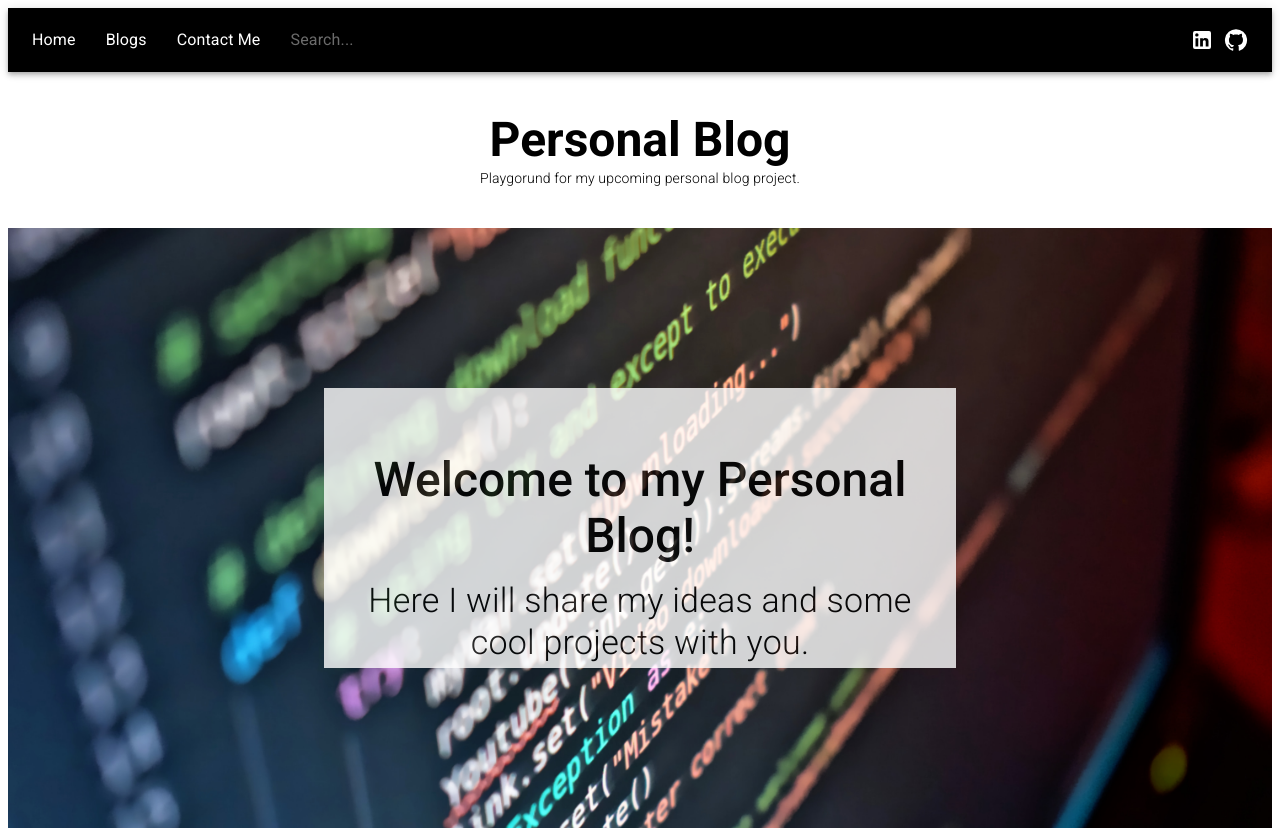
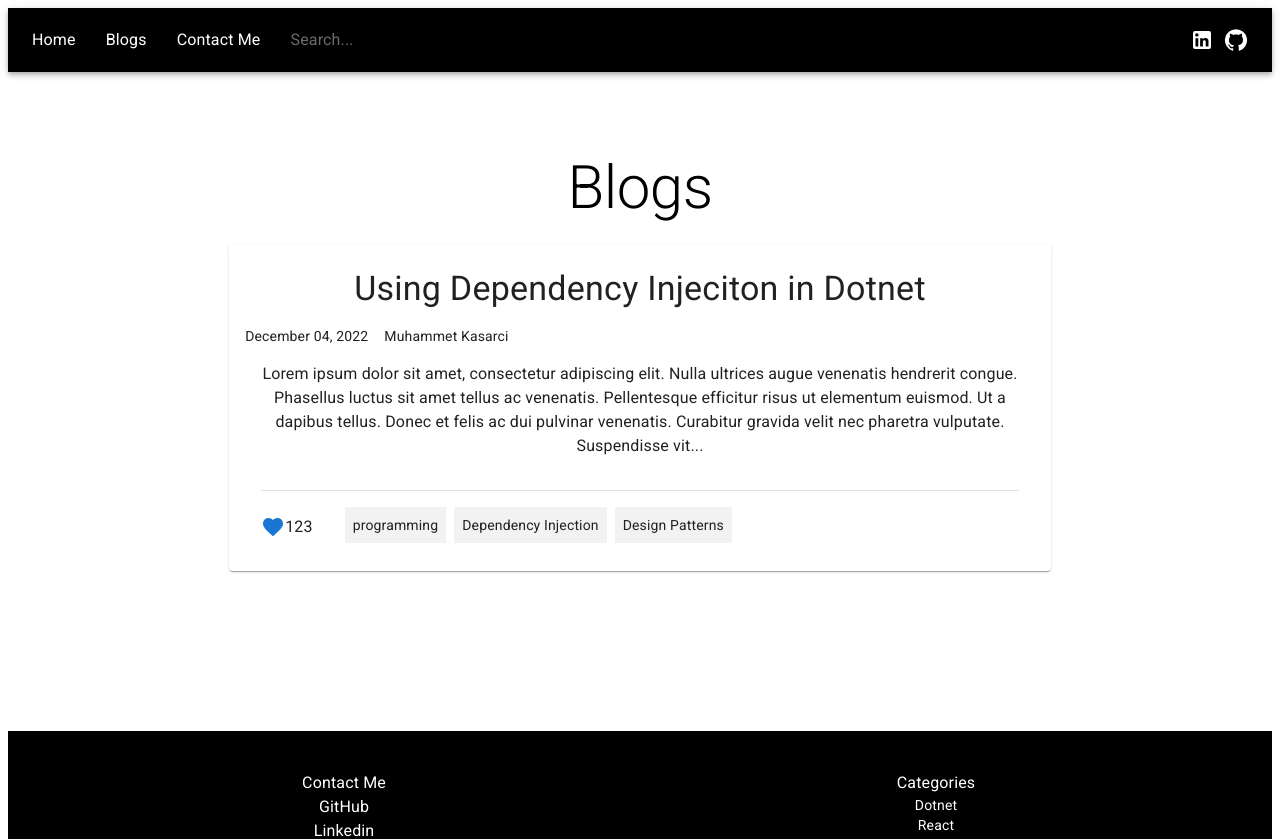
Before and after one commit to kasarci/react-blog-UI, a React (Create React App) app: page /blogs in a window 1280 px wide. Shown: the top 839 px of the page. Built offline with nearby package versions, Linux system fonts and the light colour scheme.

Commit message:
Added Blogs page.

```diff
--- a/src/App.tsx
+++ b/src/App.tsx
@@ -4,6 +4,7 @@ import { BrowserRouter as Router, Routes, Route } from 'react-router-dom'
 import Home from "./pages/Home";
 import Post from "./pages/Post";
 import NotFound from "./pages/NotFound";
+import Blogs from "./pages/Blogs";
 
 function App() {
   return (
@@ -13,7 +14,7 @@ function App() {
 
         <Routes>
           <Route path="/" element={ <Home /> } />
-          <Route path="/blogs" element={ <Home /> } />
+          <Route path="/blogs" element={ <Blogs /> } />
           <Route path="/post" element={ <Post /> } />
           <Route path="*" element={ <NotFound /> } />
         </Routes>
--- /dev/null
+++ b/src/components/tags/Tags.tsx
@@ -0,0 +1,24 @@
+import { Typography } from '@mui/material';
+import { Box } from '@mui/system';
+
+interface Props {
+  tags?: string[];
+}
+
+const Tags = (props: Props) => {
+  return (
+    <Box margin='0'>
+      <Box display='flex' flexDirection='row' flexWrap='wrap' gap='0.5rem'>
+        {props.tags?.map((tag:string) => {
+          return (
+            <Box sx={{backgroundColor:'#f2f2f2'}}>
+              <Typography variant='body2' padding='0.5rem' >{tag}</Typography>
+            </Box>
+          )
+        })}
+      </Box>
+    </Box>
+  )
+}
+
+export default Tags
--- /dev/null
+++ b/src/pages/Blogs.tsx
@@ -0,0 +1,76 @@
+import { Favorite } from '@mui/icons-material';
+import { Box, Card, CardContent, Divider, Typography } from '@mui/material'
+import React, { useEffect } from 'react'
+import Tags from '../components/tags/Tags';
+import { IPost } from '../interfaces/IPost';
+
+type Props = {}
+
+const Blogs = (props: Props) => {
+
+  useEffect(() => {
+    // fetch post data from the API
+
+  });
+
+  let testPost : IPost = {
+    title: 'Using Dependency Injeciton in Dotnet',
+    writerName: 'Muhammet Kasarci',
+    dateTime: 'December 04, 2022',
+    categories: ['Programming', 'C#', 'dotnet'],
+    tags: ['programming', 'Dependency Injection', 'Design Patterns'],
+    comments: [
+      { comment: `Lorem ipsum dolor sit amet, consectetur adipiscing elit. Nulla ultrices augue venenatis hendrerit congue. Phasellus luctus sit amet tellus ac venenatis. Pellentesque efficitur risus ut elementum euismod. Ut a dapibus tellus. Donec et felis ac dui pulvinar venenatis. Curabitur gravida velit nec pharetra vulputate. Suspendisse vitae tempus elit.
+      Proin interdum ligula nec est faucibus, blandit lacinia neque lacinia. Cras quis quam arcu. Duis sodales urna ut vehicula tristique. Nam malesuada tempus turpis, a convallis sem tristique nec. Phasellus tempus quam eu lorem posuere iaculis. Nam convallis ligula id tortor finibus, in sollicitudin urna sodales. Fusce at nibh a tellus scelerisque feugiat. Suspendisse fringilla gravida dapibus.`,
+      writerName: 'Furkan Kasarci',
+      date: 'December 04, 2022' },
+      { comment: `Nullam iaculis molestie pellentesque. Mauris dignissim faucibus arcu, eget eleifend ipsum mollis et. Mauris porttitor erat nunc, nec vulputate orci facilisis et. Maecenas elementum neque diam, quis sagittis diam egestas in. Sed quis mauris nunc. Phasellus dapibus volutpat lobortis. Sed euismod ipsum at velit iaculis, id accumsan nibh varius. Proin dictum, tellus at sagittis pellentesque, arcu augue aliquet risus, ac pharetra nibh justo ac arcu. Aliquam varius purus eu arcu tristique, at tincidunt lectus commodo. Curabitur ornare ultricies nunc. Curabitur consectetur venenatis nisl, porta sollicitudin mi aliquet eu. Nullam sollicitudin eros id ipsum pellentesque, quis mollis lectus eleifend. Nunc nibh leo, rhoncus eu volutpat eget, vehicula eget odio. Curabitur cursus dapibus dolor vel finibus. Curabitur at nisl placerat, tempor turpis viverra, ultrices enim. Donec quis enim est.`,
+      writerName: 'Omer Kasarci',
+      date: 'Devember 05, 2022' }
+    ],
+    likes: 123,
+    post: `Lorem ipsum dolor sit amet, consectetur adipiscing elit. Nulla ultrices augue venenatis hendrerit congue. Phasellus luctus sit amet tellus ac venenatis. Pellentesque efficitur risus ut elementum euismod. Ut a dapibus tellus. Donec et felis ac dui pulvinar venenatis. Curabitur gravida velit nec pharetra vulputate. Suspendisse vitae tempus elit.
+    Proin interdum ligula nec est faucibus, blandit lacinia neque lacinia. Cras quis quam arcu. Duis sodales urna ut vehicula tristique. Nam malesuada tempus turpis, a convallis sem tristique nec. Phasellus tempus quam eu lorem posuere iaculis. Nam convallis ligula id tortor finibus, in sollicitudin urna sodales. Fusce at nibh a tellus scelerisque feugiat. Suspendisse fringilla gravida dapibus. Integer in risus ultrices, commodo sem iaculis, aliquet dui. Quisque a velit ac est ultricies vestibulum et in ex.
+    Praesent a tellus lorem. Ut faucibus libero ac ex consectetur, tristique pulvinar orci ornare. Phasellus mattis sagittis nisi, dignissim facilisis nisi dapibus nec. Vestibulum et diam nec neque imperdiet vestibulum. Proin sit amet imperdiet nunc, a varius purus. Donec condimentum massa eu sem pulvinar convallis. Nunc interdum posuere nisl, a tempor lorem malesuada eget. Donec malesuada consectetur lorem, et consectetur nisl. Vestibulum ante ipsum primis in faucibus orci luctus et ultrices posuere cubilia curae; In a quam nec dolor vehicula vehicula.
+    Nullam iaculis molestie pellentesque. Mauris dignissim faucibus arcu, eget eleifend ipsum mollis et. Mauris porttitor erat nunc, nec vulputate orci facilisis et. Maecenas elementum neque diam, quis sagittis diam egestas in. Sed quis mauris nunc. Phasellus dapibus volutpat lobortis. Sed euismod ipsum at velit iaculis, id accumsan nibh varius. Proin dictum, tellus at sagittis pellentesque, arcu augue aliquet risus, ac pharetra nibh justo ac arcu. Aliquam varius purus eu arcu tristique, at tincidunt lectus commodo. Curabitur ornare ultricies nunc. Curabitur consectetur venenatis nisl, porta sollicitudin mi aliquet eu. Nullam sollicitudin eros id ipsum pellentesque, quis mollis lectus eleifend. Nunc nibh leo, rhoncus eu volutpat eget, vehicula eget odio. Curabitur cursus dapibus dolor vel finibus. Curabitur at nisl placerat, tempor turpis viverra, ultrices enim. Donec quis enim est.
+    Cras pharetra elit dui. Sed a tincidunt lacus, in feugiat nibh. Aliquam sed libero sit amet elit suscipit dapibus a ut velit. Nunc tristique nibh quam, sed lacinia odio elementum at. Maecenas iaculis nec nisi a congue. Vestibulum ante ipsum primis in faucibus orci luctus et ultrices posuere cubilia curae; Vivamus vehicula tincidunt lacus ut aliquet. Vestibulum lobortis et nisi id laoreet. Etiam quam nunc, ornare a venenatis vitae, fringilla nec metus. Morbi malesuada aliquet risus vitae laoreet. Phasellus ac leo vulputate, convallis velit at, consectetur purus. Sed sed auctor eros.`
+  };
+
+  return (
+    <Box sx={{
+      display: 'flex',
+      alignItems: 'center',
+      justifyContent: 'center',
+      flexDirection: 'column',
+      maxWidth: {xs:'100%', sm:'80%', md:'70%', lg:'65%', xl:'60%'},
+      margin: '5rem auto',
+      background: 'white'
+    }}>
+      <Typography variant='h2'>Blogs</Typography>
+      <Card sx={{minWidth:'100%', marginTop:'20px', maxWidth:'100%' }}>
+        <CardContent>
+          <Typography variant='h4' align='center' margin='0.5rem auto 1rem auto'>{testPost.title}</Typography>
+
+          <Box display='flex' flexDirection='row' gap='1rem' margin='0.5rem auto'>
+            <Typography variant='body2'>{testPost.dateTime}</Typography>
+            <Typography variant='body2'>{testPost.writerName}</Typography>
+
+          </Box>
+
+          <Typography variant='body1' align='center' margin='1rem auto 2rem auto'>{testPost.post.slice(0,330).concat('...')}</Typography>
+
+          <Divider variant='middle' />
+          <Box display='flex' flexDirection='row' margin='1rem 0 0 0.5rem'>
+            <Favorite color='primary'  sx={{padding:'0.5rem 0 0.5rem 0.5rem'}}/>
+            <Typography variant='body1' sx={{padding:'0.5rem 0 0 0'}}>{testPost.likes}</Typography>
+            <Divider orientation='horizontal' variant='middle'/>
+            <Tags tags={testPost.tags}/>
+          </Box>
+
+        </CardContent>
+      </Card>
+    </Box>
+  )
+}
+
+export default Blogs
--- a/tsconfig.json
+++ b/tsconfig.json
@@ -6,7 +6,7 @@
       "dom.iterable",
       "esnext"
     ],
-    "allowJs": true,
+    "allowJs": false,
     "skipLibCheck": true,
     "esModuleInterop": true,
     "allowSyntheticDefaultImports": true,
```
